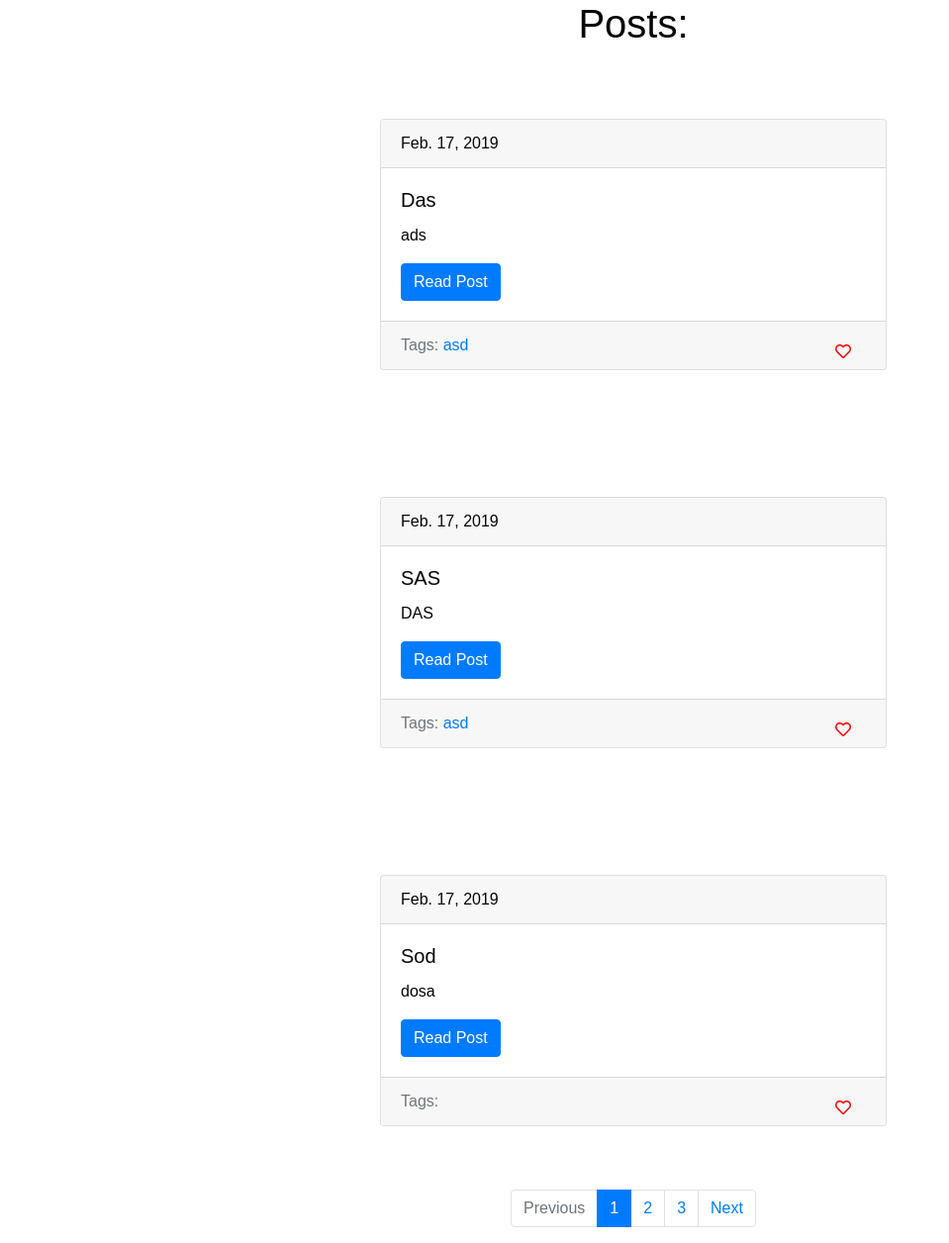
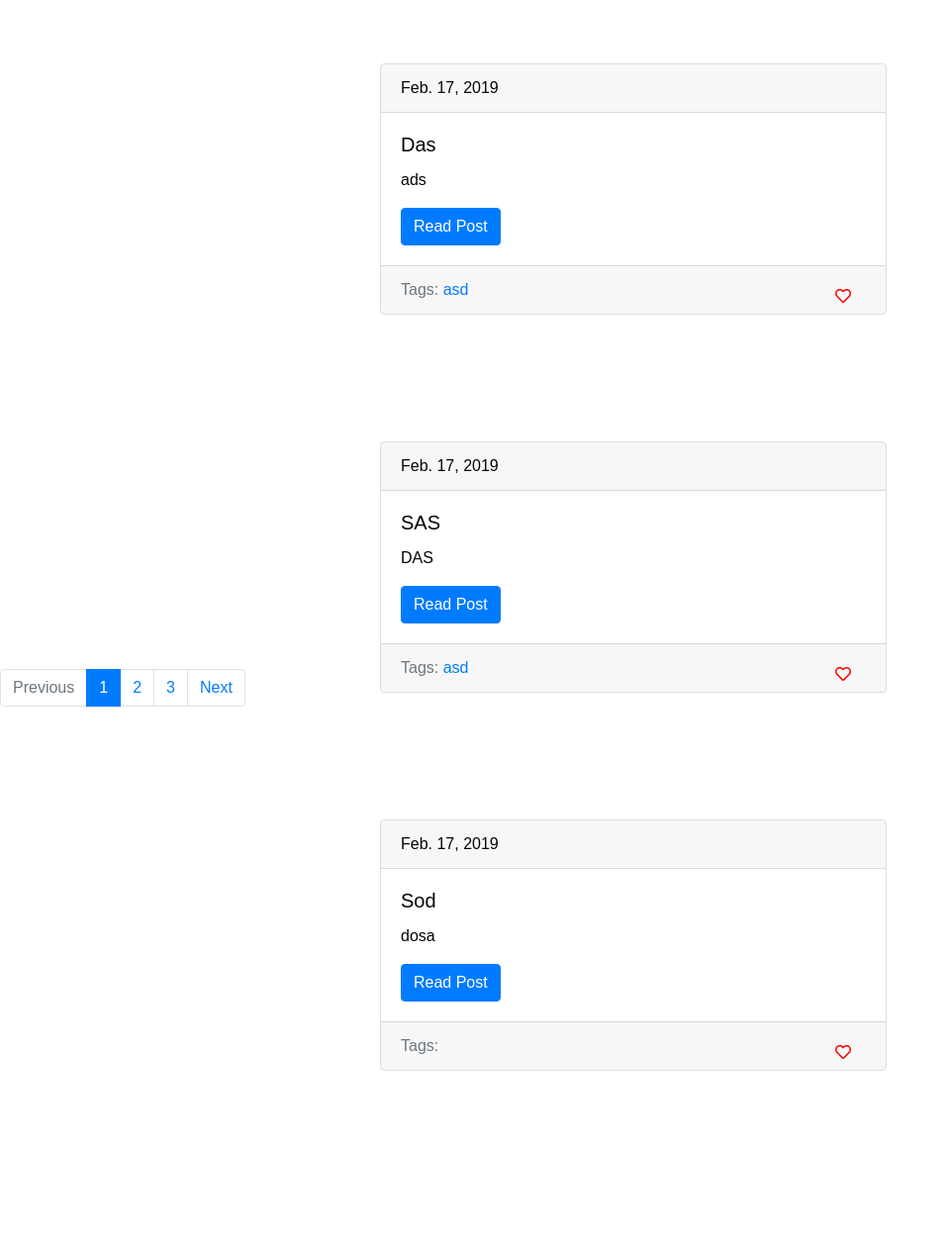
Before and after one commit to DSchMelz/Blog, a Django app: page /blog/ in a window 1280 px wide. Shown: the part 70-1326 px from the top of the page at 99% size, without its empty margins (0-959 px from the left). After the commit the page ends 1216 px from the top, so only its background shows below. Run offline with Django 3.2, Linux system fonts and the light colour scheme; data comes from the database, SQL or seed files in the repository; some libraries are stand-ins or nearby versions.

Commit message:
Тёмная тема(ОС) и правка дизайна

```diff
--- a/blog/templates/blog/includes/post_card_template.html
+++ b/blog/templates/blog/includes/post_card_template.html
@@ -1,4 +1,4 @@
-<div class="card" style = "margin: 5% 0; width: 40%">
+<div class="card" style = "width: 40%">
   <div class="card-header">
     {{post.date_pub}}
   </div>
--- a/blog/templates/blog/posts.html
+++ b/blog/templates/blog/posts.html
@@ -1,12 +1,11 @@
 {% extends "blog/baseBlog.html" %}
 <!-- вставляем базовый файл, содержимое которого можно размещать на любых стр -->
 {% block title %}
-    MyBlogOnDjango
+    Blog App
 {% endblock %}
 <!-- теперб чтобы отобразить что-то там, где у нас в юазавом шаблоне есть эти блоки, мы их продуюлируем и вставим инфу -->
     {% block content %}
 <div class="list">
-    <h1>Posts:</h1>
     <!-- В таких скобках может указываться код python -->
     {% for post in page_object.object_list %}
         {% include "blog/includes/post_card_template.html" %}
--- a/blog/views.py
+++ b/blog/views.py
@@ -39,7 +39,7 @@ def postsList(request):
         posts = Post.objects.all()#печатаем все посты из бд
     #вкл шаблон хтмл
 
-    paginator = Paginator(posts, 3)# по 2 поста на стр
+    paginator = Paginator(posts, 3)# по 3 поста на стр
     page_number = request.GET.get("page", 1)#1-значение,если не найдена стр
     page = paginator.get_page(page_number)#1 стр#это как на сайтах встречается ?параметр =
 
--- a/static/css/dark.css
+++ b/static/css/dark.css
@@ -1,4 +1,8 @@
 :root {
-	--color: rgb(250, 250, 250);
-	--background-color: rgb(5, 5, 5);
+	--color: #fafafa;
+	--background-color: #2f3640;
+	--cardBcg: #34495e;
+	--navBcg: #192a56;
+	--paginationBcg: #3c6382;
+	--searchBcg: #3c6382;
 }
--- a/static/css/light.css
+++ b/static/css/light.css
@@ -1,4 +1,7 @@
 :root {
-	--color: rgb(5, 5, 5);
-	--background-color: rgb(255, 255, 255);
+	--color: #050505;
+	--background-color: #ffffff;
+	--navBcg: #3c649c;
+	--searchBcg:#251f6b;
+	/* Не буду заполнять, т.к светлая тема давным давно сделана */
   }
--- a/static/css/style.css
+++ b/static/css/style.css
@@ -21,9 +21,11 @@ body {
     -webkit-box-align: center;
         -ms-flex-align: center;
             align-items: center;
+    height: 100%;
+    flex-wrap: wrap;
 }
 
-.wrapper {
+footer {
     margin: 0;
     padding: 0;
     display: -webkit-box;
@@ -32,6 +34,8 @@ body {
     -webkit-box-pack: center;
         -ms-flex-pack: center;
             justify-content: center;
+    position: fixed;
+    bottom: 0;
 }
 
 nav.nav-urls {
@@ -444,6 +444,10 @@ form .search-input-active {
     visibility: visible;
 }
 
+.card {
+    margin: 5% 0;
+}
+
 :root {
     color-scheme: light dark;
 }
@@ -452,3 +456,19 @@ body {
     color: var(--color);
     background-color: var(--background-color);
 }
+
+.card {
+    background-color: var(--cardBcg);
+}
+
+button.like {
+    background-color: transparent;
+}
+
+.nav-urls {
+    background-color: var(--navBcg);
+}
+
+.search-btn, form .search-input {
+    background-color: var(--searchBcg);
+}
--- a/templates/index.html
+++ b/templates/index.html
@@ -59,7 +59,7 @@
         There is no any content for you(
     {% endblock %}
     {% if is_paginated %}
-    <div class="wrapper">
+    <footer>
     <nav aria-label="...">
       <ul class="pagination">
         <li class="page-item {% if not prev_url %} disabled {% endif %}">
@@ -85,6 +85,7 @@
         </li>
       </ul>
     </nav>
+    </footer>
     {% endif %}
     </div>
     {% if request.user.is_authenticated and request.user.is_staff %}
```
Also changed, not shown: other parts of static/css/style.css (+0 -4 lines), blog/templates/blog/about.html (+2 -1 lines).
